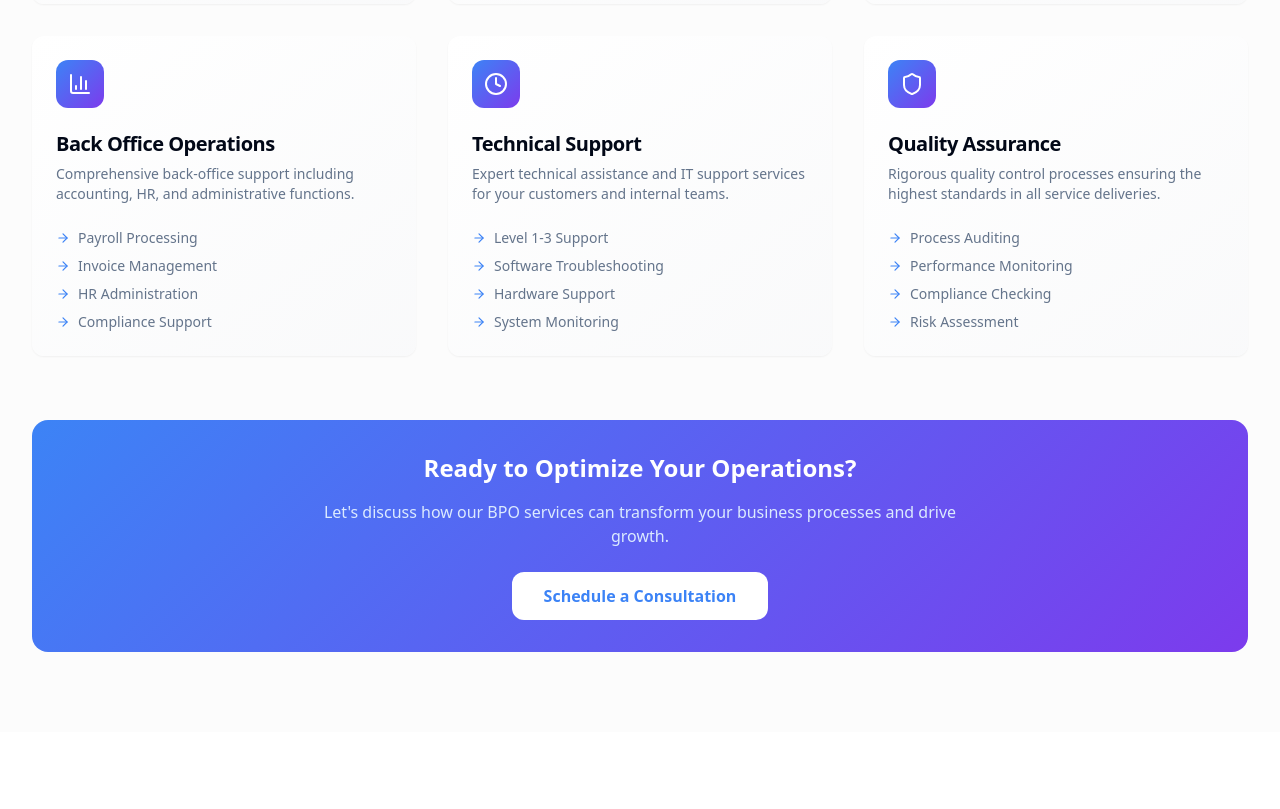
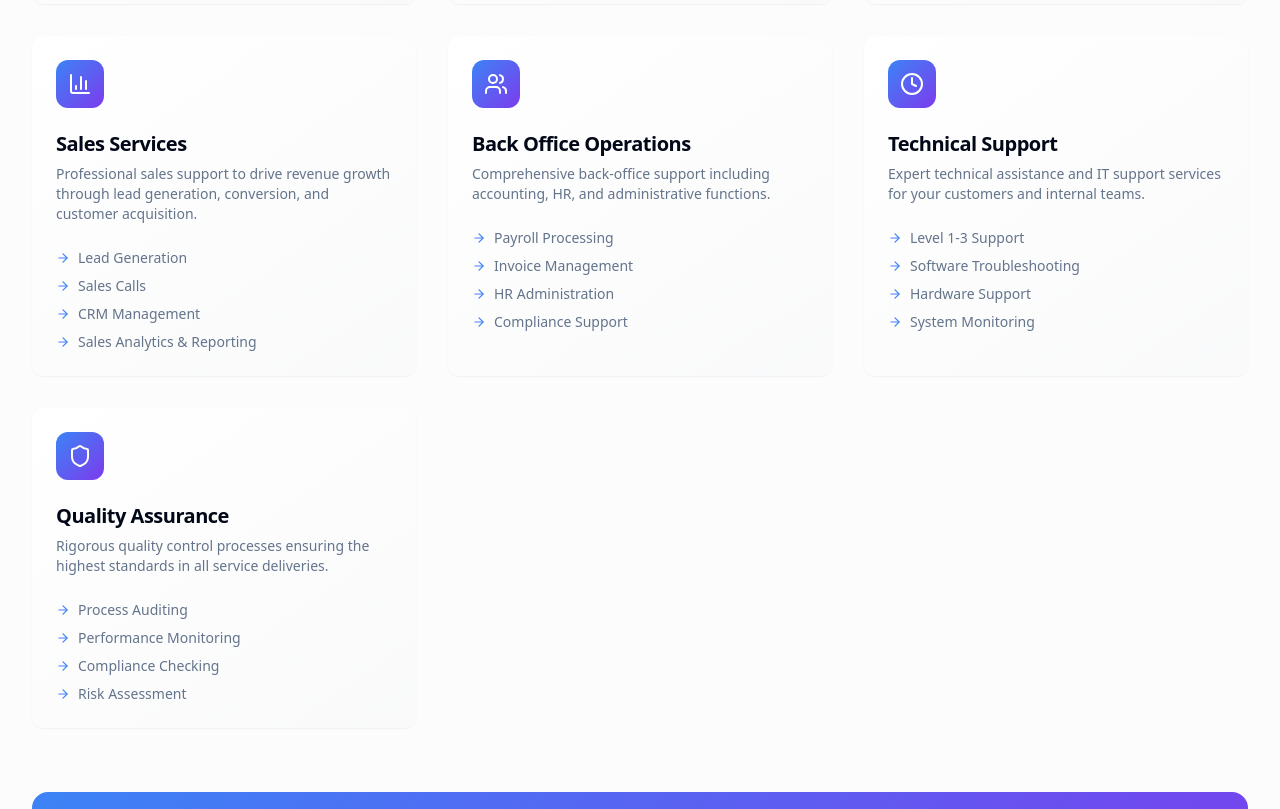
Before and after one commit to pranav6102001/kasvio-tech-spark, a React (Vite) app: page / in a window 1280 px wide. Shown: the part 1460-2269 px from the top of the page. Built offline with nearby package versions, Linux system fonts and the light colour scheme.

Commit message:
Add sales service section
Add a new section to the website to showcase sales services.

```diff
--- a/src/components/Contact.tsx
+++ b/src/components/Contact.tsx
@@ -202,6 +202,7 @@ const Contact = () => {
                     <select className="w-full px-3 py-2 border border-border rounded-md bg-background text-foreground focus:ring-2 focus:ring-primary focus:border-transparent">
                       <option value="">Select a service</option>
                       <option value="customer-support">Customer Support</option>
+                      <option value="sales-services">Sales Services</option>
                       <option value="data-entry">Data Entry & Processing</option>
                       <option value="virtual-assistance">Virtual Assistance</option>
                       <option value="back-office">Back Office Operations</option>
--- a/src/components/Footer.tsx
+++ b/src/components/Footer.tsx
@@ -84,6 +84,7 @@ const Footer = () => {
             <h3 className="text-lg font-semibold mb-4">Our Services</h3>
             <ul className="space-y-2 text-sm text-blue-100">
               <li>Customer Support</li>
+              <li>Sales Services</li>
               <li>Data Entry & Processing</li>
               <li>Virtual Assistance</li>
               <li>Back Office Operations</li>
--- a/src/components/Services.tsx
+++ b/src/components/Services.tsx
@@ -31,6 +31,12 @@ const Services = () => {
     },
     {
       icon: BarChart3,
+      title: "Sales Services",
+      description: "Professional sales support to drive revenue growth through lead generation, conversion, and customer acquisition.",
+      features: ["Lead Generation", "Sales Calls", "CRM Management", "Sales Analytics & Reporting"]
+    },
+    {
+      icon: Users,
       title: "Back Office Operations",
       description: "Comprehensive back-office support including accounting, HR, and administrative functions.",
       features: ["Payroll Processing", "Invoice Management", "HR Administration", "Compliance Support"]
```
